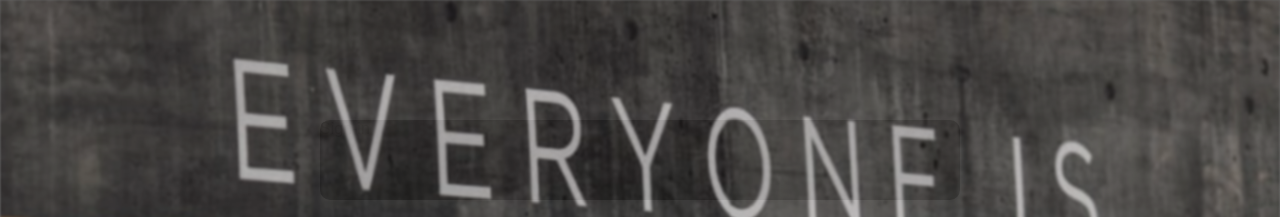
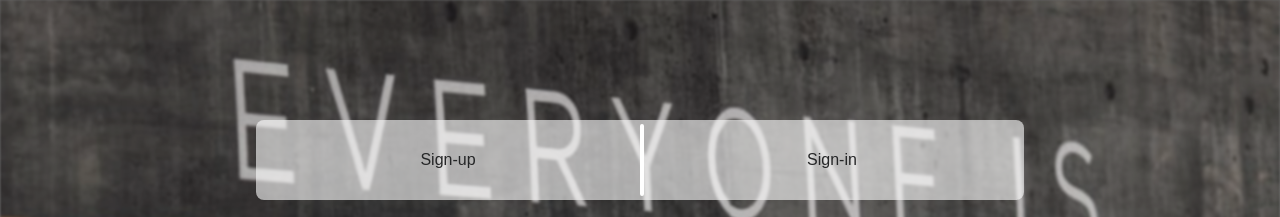
Before and after one commit to Ghoost-web/login-form, a plain HTML site: page index.html in a window 1280 px wide. Shown: the top 217 px of the page. Drawn offline with Linux system fonts and the light colour scheme.

Commit message:
Styles for the header and sign-box

```diff
--- a/css/style.css
+++ b/css/style.css
@@ -81,21 +81,65 @@ body {
 }
 /* End Styles for the main background */
 
-/* Start style for the header */
+/* Start style for the header and sign-box*/
 .header {
     position: absolute;
     top: 15%;
     right: 0;
     left: 0;
     margin: auto;
-    background: #000000cc;
-    width: 50%;
+    width: 60%;
     height: 10%;
-    border-radius: 10px;
+
 }
+.sign-box {
+    height: 100%;
+    width: 100%;
 
-/* End style for the header */
+    display: flex;
+    justify-content: center;
+    align-items: center;
+    flex-direction: row;
+}
+.sign-box p:first-child::after {
+    content: '';
+    width: 4px;
+    height: 90%;
+    position: absolute;
+    top: 5%;
+    bottom: 5%;
+    left: 50%;
+    right: 50%;
+    margin: 0 auto;
+    background-color: #fff;
+    border-radius: 100px;
+}
+.sign-box p {
+    width: 100%;
+    height: 100%;
+    z-index: 4;
+    text-align: center;
 
+    display: flex;
+    justify-content: center;
+    align-items: center;
+
+    transition: 0.3s;
+}
+.sign-box p:first-child {
+    border-top-left-radius:     8px ;
+    border-bottom-left-radius:  8px;
+}
+.sign-box p:last-child {
+    border-top-right-radius:     8px ;
+    border-bottom-right-radius:  8px;
+}
+.sign-box p:hover {
+    background-color: var(--white-color-lighter);
+}
+/* End style for the header and sign-box*/
+
+/* Start style the form container */
 .form {
     position: absolute;
     top: 15%;
@@ -116,7 +160,6 @@ body {
 .form::-webkit-scrollbar {
     display: none;
 }
-
 .form-content h1 {
     font-size: 2.5rem;
     margin: 2rem 0;
@@ -145,7 +188,6 @@ body {
 }
 .form-content .links a:hover {
     background-color: rgba(255, 255, 255, 0.466);
-
 }
 .switch-day-night {
     position: absolute;
@@ -153,7 +195,6 @@ body {
     right: 5%;
     cursor: pointer;
     border-radius: 50%;
-
 }
 .dark .links a {
     color: white;
@@ -200,6 +241,7 @@ body {
 
 
 
+/* End style the form container */
 
 
 
--- a/index.html
+++ b/index.html
@@ -17,11 +17,15 @@
     <title>Login - Form</title>
 </head>
 <body>
+    <!-- Start with header -->
     <div class="header">
-        <div class="sign-in">
+        <div class="sign-box">
+            <p>Sign-up</p>
             <p>Sign-in</p>
         </div>
     </div>
+    <!-- End with header -->
+
     <!-- The main background -->
     <div class="mainbg">
         <img src="./images/everyone-is-welcome.jpeg" alt="error: reload the image">
--- a/js/main.js
+++ b/js/main.js
@@ -11,6 +11,7 @@ const form = document.querySelector('.form');
 const darkBtn = document.getElementById('dark-night-btn');
 const dayBtn = document.getElementById('day-night-btn');
 const darkBtnImg = document.getElementById('dark-night-btn-img');
+const signBox = document.querySelectorAll('.sign-box p');
 
 // For local-storage
 const darkLocal = localStorage.getItem('dark');
@@ -48,6 +49,12 @@ function darkMode() {
     dayBtn.style.display = 'block';
     darkBtn.style.display  = 'none';
 
+
+    signBox.forEach((p) => {
+        p.classList.remove('light');
+        p.classList.add('dark');
+    });
+
     dayBtn.classList.remove('light');
     dayBtn.classList.add('dark');
     dayBtn.classList.add('invert');
@@ -55,11 +62,16 @@ function darkMode() {
 function dayMode() {
     localStorage.setItem('dark', null);
 
+    form.classList.remove('dark');
     form.classList.add('light');
-    form.classList.remove('dark');
 
     darkBtn.style.display = 'block';
     dayBtn.style.display  = 'none';
+
+    signBox.forEach((p) => {
+        p.classList.remove('dark');
+        p.classList.add('light');
+    });
 
     dayBtn.classList.add('light');
     dayBtn.classList.remove('dark');
```
